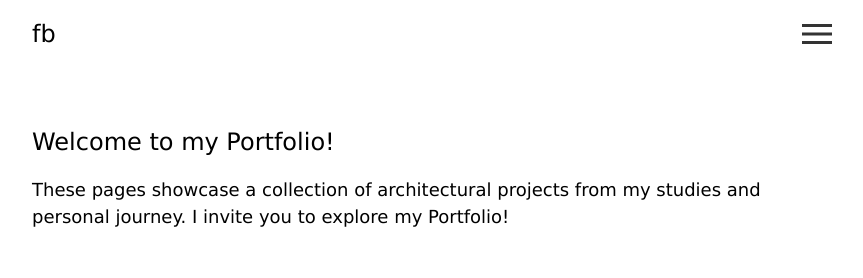
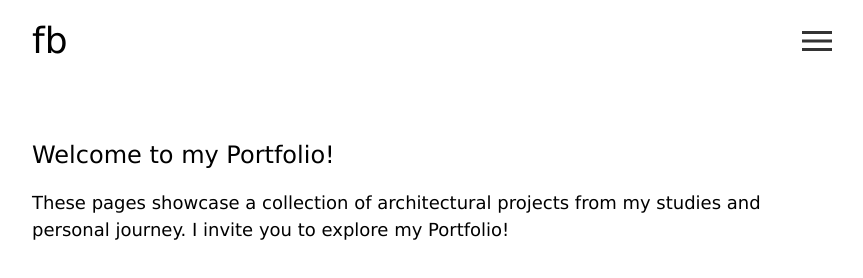
Before and after one commit to fb-portfolio/fb-portfolio.github.io, a plain HTML site: page index.html in a window 1280 px wide. Shown: the whole page, without its empty margins (208-1071 px from the left). Drawn offline with Linux system fonts and the light colour scheme.

Commit message:
Update styles.css

```diff
--- a/styles.css
+++ b/styles.css
@@ -1,7 +1,7 @@
 /* Titel */
 h1 {
     font-family: "Verdana", "Helvetica Neue", Helvetica, Arial, sans-serif;
-    font-size: 24px; /* Beispiel-Schriftgröße für den Titel */
+    font-size: 36px; /* Beispiel-Schriftgröße für den Titel */
     font-weight:normal; /* Fett */
     color: black; /* Beispiel-Farbe (#333 ist ein dunkles Grau) */
     margin: 0px 0px 0px 0; /* Oben: 10px, Unten: 5px, Links und Rechts: 0 */
```
